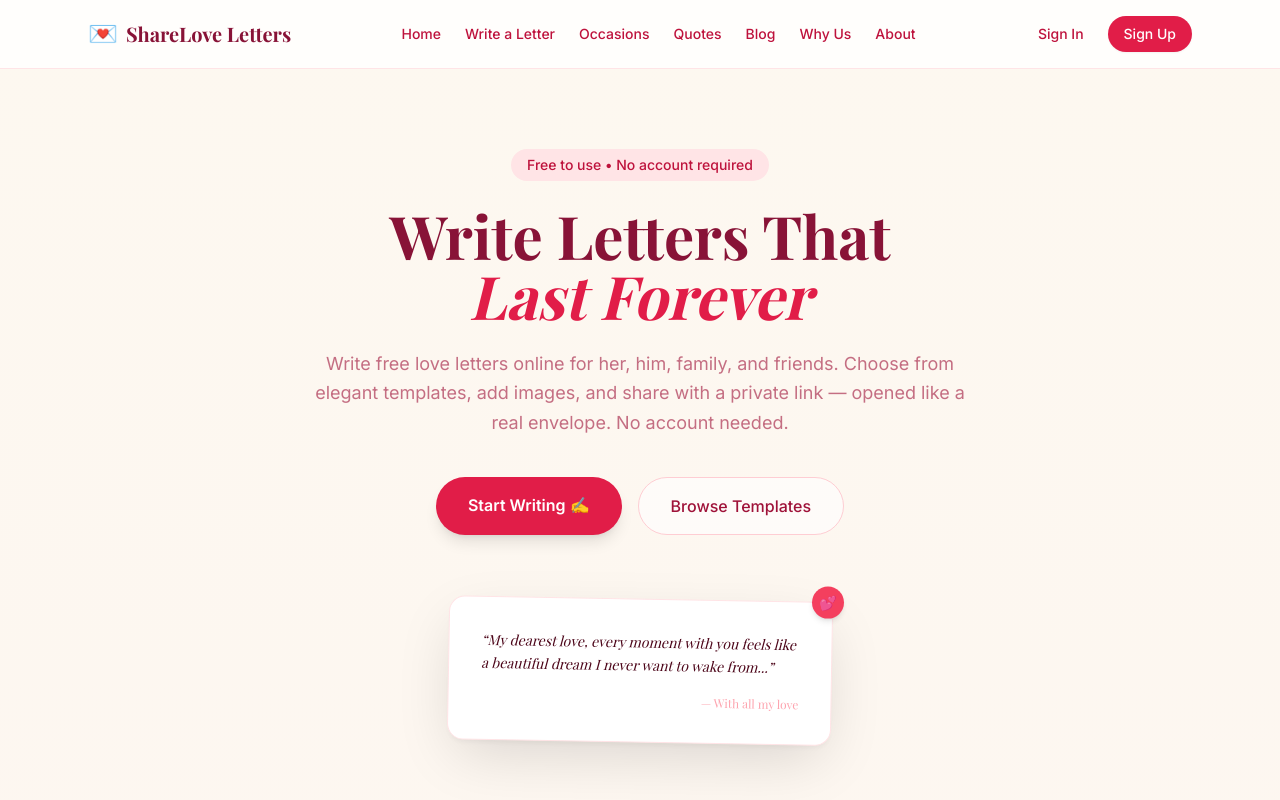
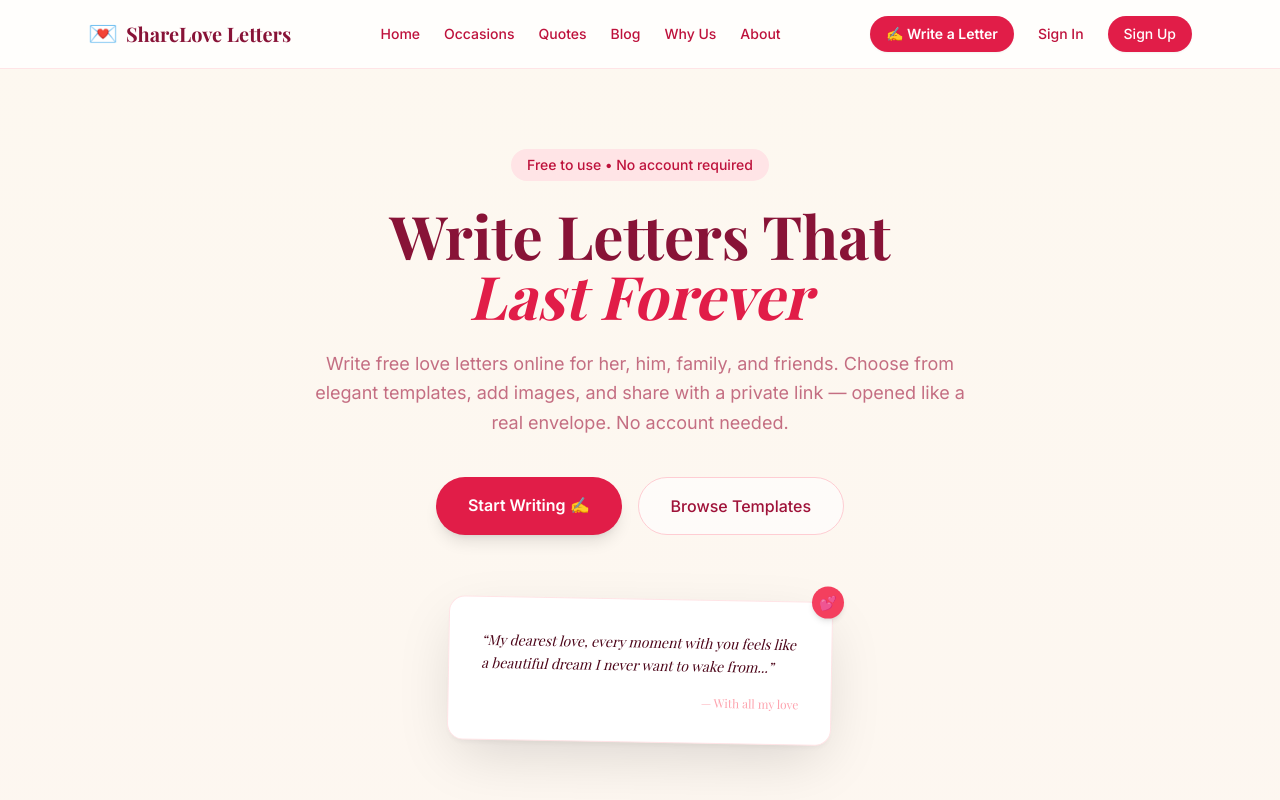
Before and after one commit to gulzardevai/heartfelt-letters, a Next.js app: page / in a window 1280 px wide. Shown: the top 800 px of the page. Built offline with nearby package versions, Linux system fonts and the light colour scheme; no server answers.

Commit message:
Navbar: Write a Letter as prominent CTA button

```diff
--- a/components/Navbar.tsx
+++ b/components/Navbar.tsx
@@ -32,7 +32,6 @@ export default function Navbar() {
 
         <div className="hidden md:flex items-center gap-6 text-sm font-medium text-rose-700">
           <Link href="/" className="hover:text-rose-900 transition-colors">Home</Link>
-          <Link href="/write" className="hover:text-rose-900 transition-colors">Write a Letter</Link>
           <Link href="/letters" className="hover:text-rose-900 transition-colors">Occasions</Link>
           <Link href="/quotes" className="hover:text-rose-900 transition-colors">Quotes</Link>
           <Link href="/blog" className="hover:text-rose-900 transition-colors">Blog</Link>
@@ -41,6 +40,12 @@ export default function Navbar() {
         </div>
 
         <div className="flex items-center gap-2 sm:gap-3">
+          <Link
+            href="/write"
+            className="hidden md:inline-block bg-rose-600 text-white text-sm font-semibold px-4 py-2 rounded-full hover:bg-rose-700 transition-colors shadow-sm whitespace-nowrap"
+          >
+            ✍️ Write a Letter
+          </Link>
           {user ? (
             <div className="relative">
               <button
```
